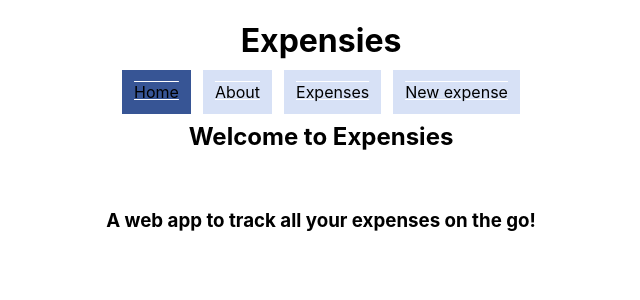
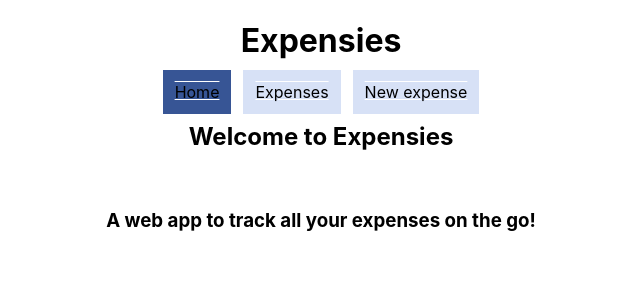
Before and after one commit to jokale/expensies-frontend, a React (Create React App) app: page / in a window 1280 px wide. Shown: the top 300 px of the page, without its empty margins (319-959 px from the left). Built offline with nearby package versions, Linux system fonts and the light colour scheme.

Commit message:
remove about from navbar

```diff
--- a/src/Components/Navbar.js
+++ b/src/Components/Navbar.js
@@ -24,14 +24,6 @@ class Navbar extends React.Component {
             background: '#375595'
           }}
         >Home</NavLink>
-        <NavLink
-          to="/about"
-          exact
-          style={link}
-          activeStyle={{
-            background: '#375595'
-          }}
-        >About</NavLink>
              <NavLink
           to="/expenses"
           exact
```
